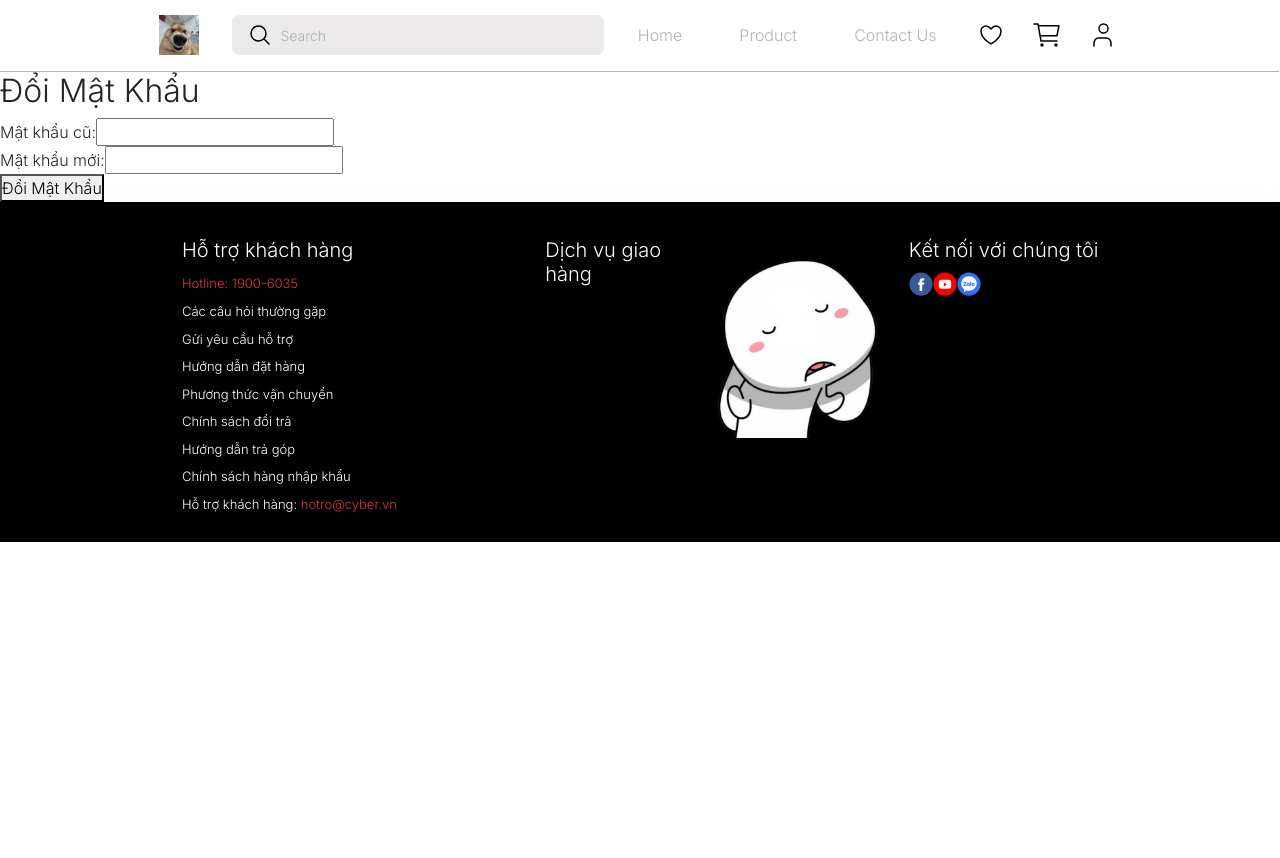
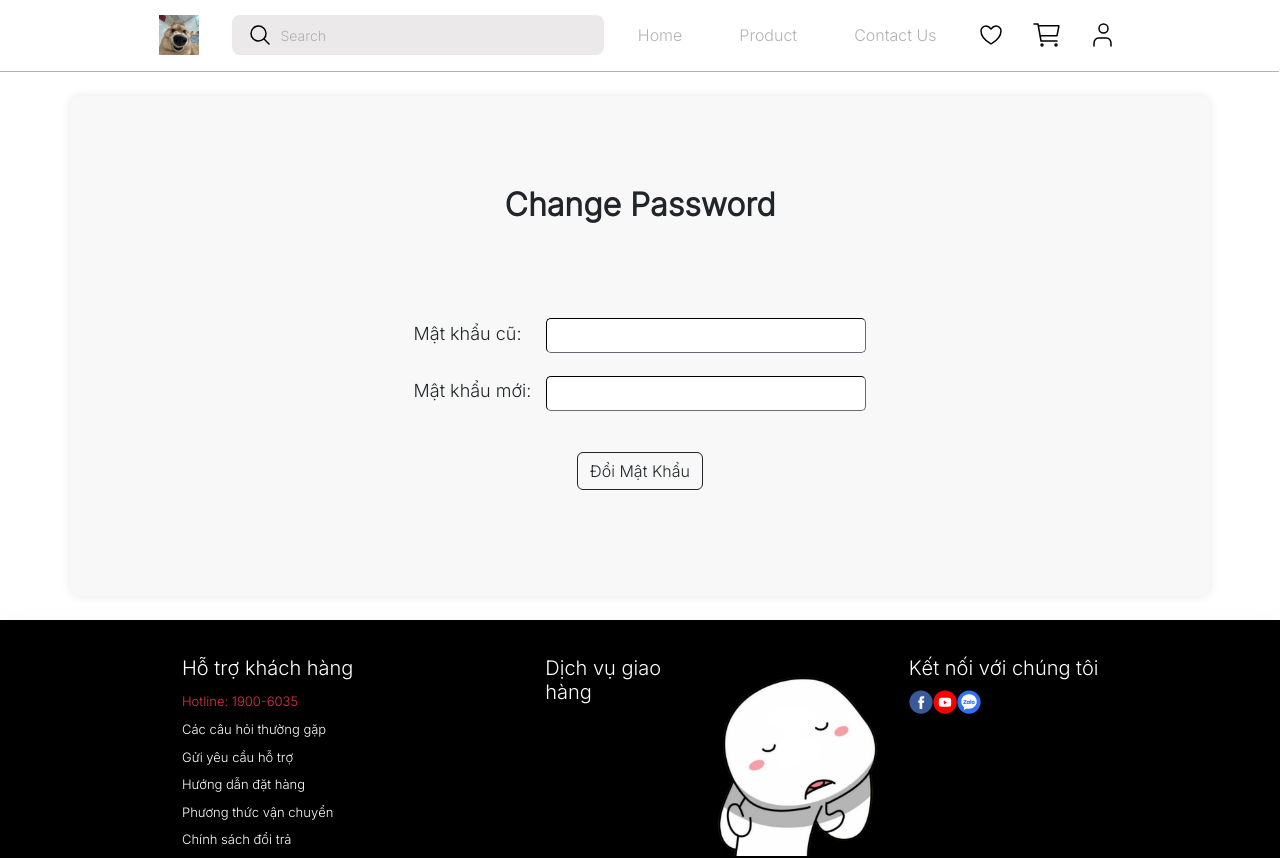
Before and after one commit to DatDangg/final_python, a React (Vite) app in the folder Frontend/python_final/: page /change-password in a window 1280 px wide. Shown: the top 858 px of the page. Before the commit the page ends 800 px from the top, so only its background shows below. Built offline with nearby package versions, Linux system fonts and the light colour scheme; no server answers; sample sign-in values are in the browser's storage; a web font is replaced by a local one.

Commit message:
update changepw

```diff
--- /dev/null
+++ b/Frontend/python_final/src/components/ChangePw/ChangePw.css
@@ -0,0 +1,32 @@
+.change-pw{
+    background-color: #f8f8f8;
+    box-shadow: 0 0 10px rgba(0, 0, 0, 0.1);
+    border-radius: 10px;
+    padding: 20px;
+    text-align: center;
+    height: 500px;
+}
+
+.change-pw label{
+    font-size: 18px;
+}
+
+.change-pw h2{
+    padding-top: 70px;
+    align-items: center;
+}
+
+.box{
+    border-radius: 5px;
+    width: 320px;
+    height: 35px;
+    padding-left: 10px;
+    border-color: #1c1c1e;
+    border-width: 1px;
+    padding-bottom: 4px;
+    margin-left: 15px;
+}
+
+.ml{
+    margin-left: 25px;
+}
--- a/Frontend/python_final/src/components/ChangePw/ChangePw.jsx
+++ b/Frontend/python_final/src/components/ChangePw/ChangePw.jsx
@@ -1,6 +1,7 @@
 import React, { useState } from "react";
 import axios from "axios";
 // import { useHistory } from "react-router-dom";
+import "./ChangePw.css"
 
 function ChangePassword() {
   const [oldPassword, setOldPassword] = useState("");
@@ -35,29 +36,34 @@ function ChangePassword() {
   };
 
   return (
-    <div>
-      <h2>Đổi Mật Khẩu</h2>
-      {success && <p style={{ color: "green" }}>{success}</p>}
-      {error && <p style={{ color: "red" }}>{error}</p>}
-      <form onSubmit={handleSubmit}>
+    <div className="container pt-4 mb-4">
+      <div className="change-pw row">
+        <h2 className="fw-bold">Change Password</h2>
+        {success && <p style={{color: "green"}}>{success}</p>}
+        {error && <p style={{color: "red"}}>{error}</p>}
+        <form className="" onSubmit={handleSubmit}>
           <div>
             <label>Mật khẩu cũ:</label>
             <input
+                className="box ml"
                 type="password"
                 value={oldPassword}
                 onChange={(e) => setOldPassword(e.target.value)}
             />
           </div>
           <div>
-          <label>Mật khẩu mới:</label>
+            <label className="mb-5 pt-4">Mật khẩu mới:</label>
             <input
+                className="box"
                 type="password"
                 value={newPassword}
                 onChange={(e) => setNewPassword(e.target.value)}
             />
           </div>
-        <button type="submit">Đổi Mật Khẩu</button>
+          <button className="btn btn-outline-dark" type="submit">Đổi Mật Khẩu</button>
         </form>
+      </div>
+
     </div>
   );
 };
--- a/Frontend/python_final/src/components/UserProfile/UserProfile.jsx
+++ b/Frontend/python_final/src/components/UserProfile/UserProfile.jsx
@@ -1,6 +1,6 @@
 import React, { useState, useEffect } from "react";
 import axios from "axios";
-import { useNavigate } from "react-router-dom";
+import {Link, useNavigate} from "react-router-dom";
 import './style.css';
 
 function UserProfile() {
@@ -272,8 +272,14 @@ function UserProfile() {
                              onChange={handleChange}
                       />
                     </div>
-                    <div className="pt-5 submit">
+                    <div className="pt-5 submit gap-3">
                       <button className="btn btn-outline-dark" type="submit">Cập nhật hồ sơ</button>
+                      <Link
+                          to="/change-password"
+                          className="btn btn-outline-dark"
+                      >
+                        Đổi mật khẩu
+                      </Link>
                     </div>
                   </form>
                 </div>
@@ -285,7 +291,7 @@ function UserProfile() {
                     {userData.orders.length > 0 ? (
                         <div>
                           <table className="table table-custom">
-                            <thead className="thead-dark">
+                            <thead className="thead-dark text-white">
                             <tr className="text-uppercase">
                               <th scope="col">STT</th>
                               <th scope="col">Mã đơn hàng</th>
@@ -372,6 +378,9 @@ function UserProfile() {
                       <div>Vui lòng chọn một đơn hàng để xem chi tiết.</div>
                   )}
                 </div>
+
+                {/*changepassword*/}
+
               </div>
             </div>
           </div>
--- a/Frontend/python_final/src/components/UserProfile/style.css
+++ b/Frontend/python_final/src/components/UserProfile/style.css
@@ -66,11 +66,11 @@
 }
 
 .table-custom th, .table-custom td {
-    background-color: rgba(0, 0, 128, 0.2); /* Màu tím mờ */
+    background-color: rgba(0, 0, 0, 0.1);
 }
 
 .thead-dark {
-    background-color: rgba(0, 0, 128, 0.2); /* Màu tím mờ */
+    background-color: rgba(0, 0, 0, 0.5);
 }
 
 
@@ -96,7 +96,7 @@
 
 
 .user1{
-    background-color: #EDEDED;
+    background-color: #f8f8f8;
     border-radius: 10px;
     align-items: center;
 }
@@ -126,8 +126,11 @@
 }
 
 .submit{
-    padding-left: 215px;
+    padding-left: 230px;
     padding-bottom: 50px;
+}
+.submit button{
+    margin-right: 15px;
 }
 
 .text-review{
```
Lines whose indentation alone changed are shown as unchanged.
